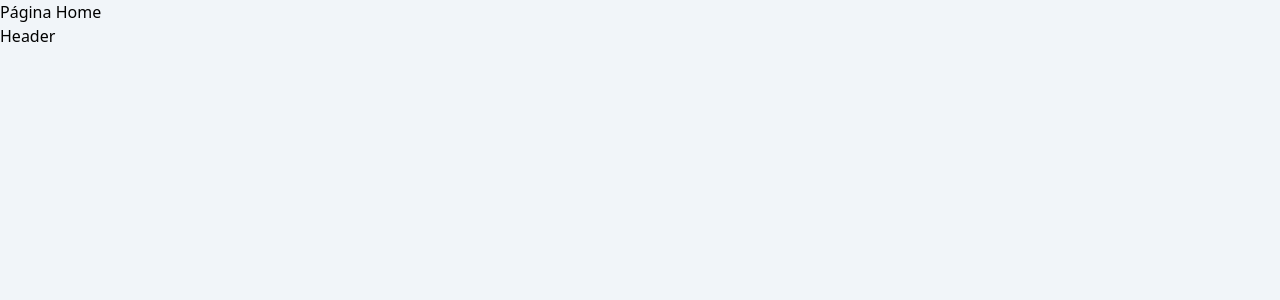
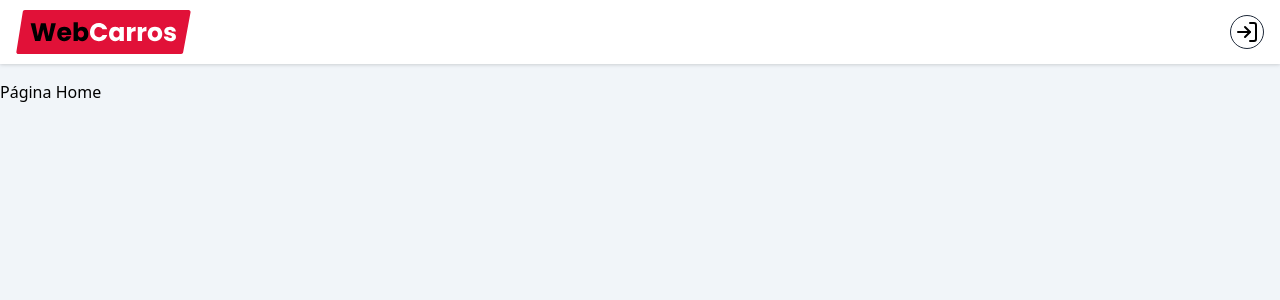
Before and after one commit to davidsnts/webcarros, a React (Vite) app: page / in a window 1280 px wide. Shown: the top 300 px of the page. Built offline with nearby package versions, Linux system fonts and the light colour scheme.

Commit message:
AJustando layout do header

```diff
--- a/package.json
+++ b/package.json
@@ -13,6 +13,7 @@
     "@tailwindcss/vite": "^4.1.6",
     "react": "^19.1.0",
     "react-dom": "^19.1.0",
+    "react-icons": "^5.5.0",
     "react-router-dom": "^7.6.0",
     "tailwindcss": "^4.1.6"
   },
--- a/src/components/header/index.tsx
+++ b/src/components/header/index.tsx
@@ -1,7 +1,33 @@
+import { Link } from "react-router-dom";
+import logo from "../../assets/logo.svg";
+import { FiLogIn, FiUser } from "react-icons/fi";
+
 export function Header() {
+  const signed = false;
+  const loadingAuth = false;
+
   return (
-    <div>
-      <h1>Header</h1>
+    <div className="w-full flex items-center justify-center h-16 bg-white drop-shadow mb-4">
+      <header className="flex w-full items-center justify-between max-w-7xl px-4 mx-auto">
+        <Link to="/">
+          <img src={logo} alt="logo do site" />
+        </Link>
+
+        {!loadingAuth && signed && (
+          <Link to={"/dashboard"}>
+            <div className="border-1 rounded-full p-1 border-gray-800">
+              <FiUser size={24} color="#000"></FiUser>
+            </div>
+          </Link>
+        )}
+        {!loadingAuth && !signed && (
+          <Link to={"/login"}>
+            <div className="border-1 rounded-full p-1 border-gray-800">
+              <FiLogIn size={24} color="#000"></FiLogIn>
+            </div>
+          </Link>
+        )}
+      </header>
     </div>
   );
 }
--- a/src/components/layout/index.tsx
+++ b/src/components/layout/index.tsx
@@ -4,8 +4,8 @@ import { Header } from "../header";
 export function Layout() {
   return (
     <>
+      <Header />
       <Outlet />
-      <Header />
     </>
   );
 }
```
Also changed, not shown: 1 other file (tests, documents, lock files or other folders).
